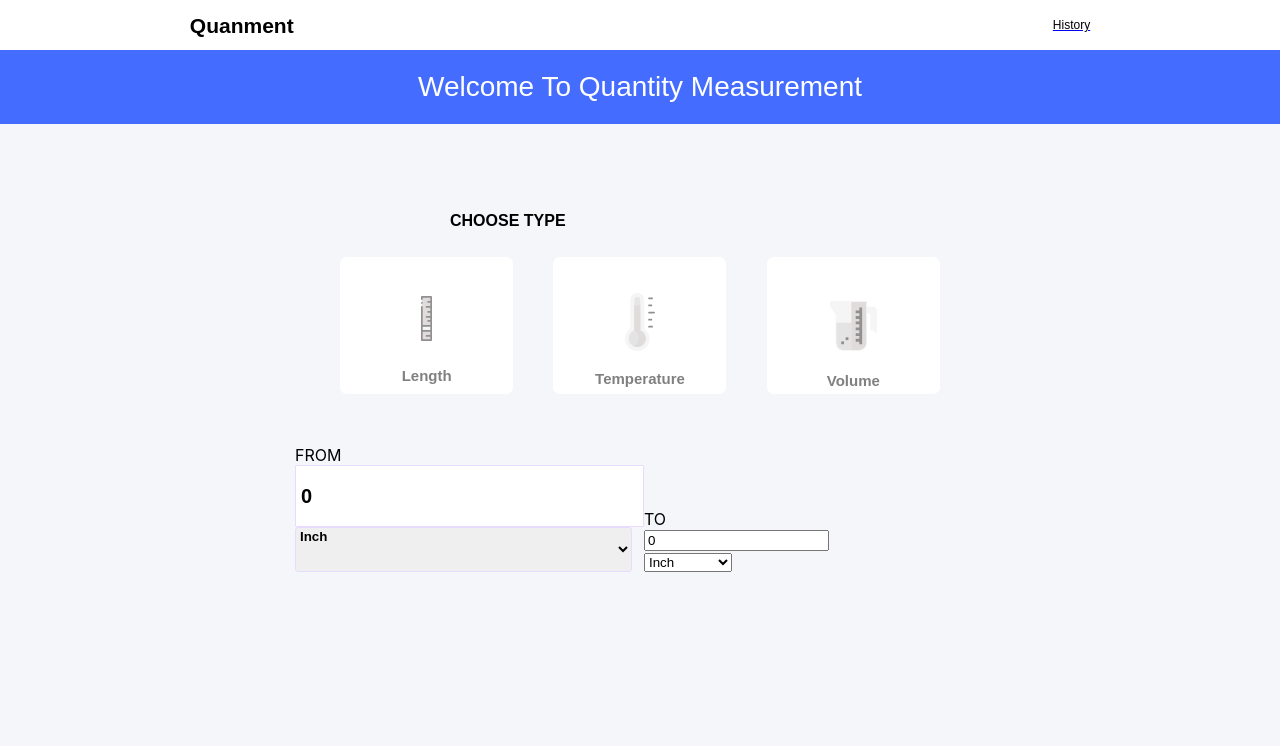
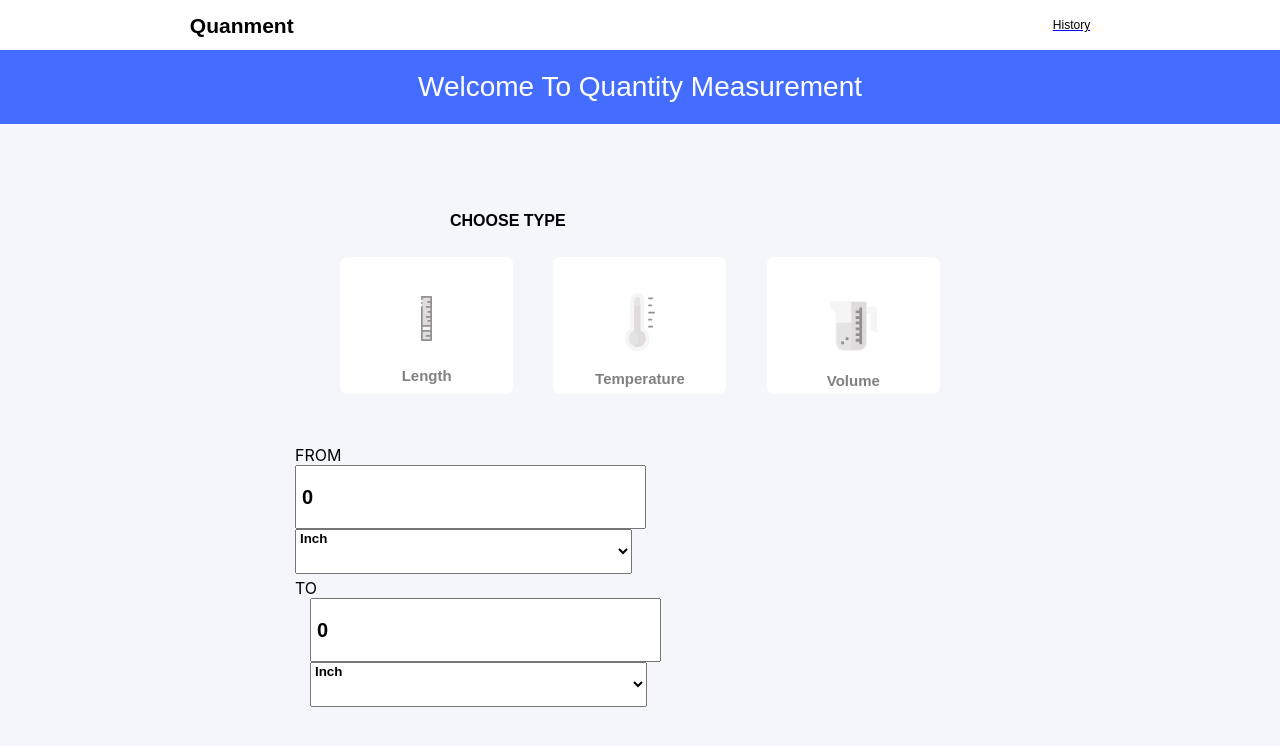
Before and after one commit to ruchika6698/QuantityMeasurement-Frontend, a React (Create React App) app: page / in a window 1280 px wide. Shown: the top 746 px of the page. Built offline with nearby package versions, Linux system fonts and the light colour scheme.

Commit message:
Refactor:select and input css properties in optiontype

```diff
--- a/src/CSS/TopBar.css
+++ b/src/CSS/TopBar.css
@@ -127,7 +127,7 @@
     border-radius: 7px;
     opacity: 1;
 }
-.image1:hover{
+.image1:hover,.image1:active{
     display:block;
     border-color:#0EC098;
     border-width:2px;
@@ -136,7 +136,7 @@
     color:#0EC098;
     text-align:bottom;
 }
-.image2:hover{
+.image2:hover,.image2:active{
     display:block;
     border-color:#FD5160;
     border-width:2px;
@@ -144,7 +144,7 @@
     background-color:#FFEEF0;
     color:#FD5160;
 }
-.image3:hover{
+.image3:hover,.image3:active{
     display:block;
     border-color:#7224FF;
     border-width:2px;
@@ -159,10 +159,6 @@
     background-color:#EDFDF9;
     color:#0EC098;
     text-align:bottom;
-    /* background-position:center;
-    background-image: url("C:/Users/boss/quantitymeasurement/src/Assets/scale.svg");
-    background-repeat: no-repeat;
-    display: inline-block; */
 }
 .temperature:hover,.temperature:active{
    border-color:#FD5160;
--- a/src/CSS/optiontype.css
+++ b/src/CSS/optiontype.css
@@ -21,8 +21,7 @@
     align-items:center;
     Justify-content: center;
     display: inline-block;
-    border: 1px solid #E7DCFE;
-    border-radius: 1px;
+    outline:none;
     padding: 5px;
     font-weight: bold;
     text-align: left;
@@ -32,7 +31,7 @@
     opacity: 1;
     width: 337px;
 }
-.input1{
+.output{
     top: 427px;
     left: 711px;
     height: 50px;
@@ -43,8 +42,6 @@
     align-items:center;
     Justify-content: center;
     display: inline-block;
-    border: 1px solid #E7DCFE;
-    border-radius: 1px;
     text-align: left;
     font-weight: bold;
     font-size: 20px;
@@ -53,21 +50,20 @@
     letter-spacing: 0px;
     color: #000000;
     opacity: 1;
+    outline:none;
     width: 337px;
 }
-.select1{
+.outputselect{
     top: 486px;
     left: 717px;
     width: 337px;
     height: 45px;
     font-weight: bold;
-    border: 1px solid #E7DCFE;
-    border-radius: 3px;
-    opacity: 1;
     margin-left: 15px;
     display:flex;
     flex-direction:column;
     align-items:center;
+    outline:none;
     Justify-content: center;
 
 }
@@ -77,12 +73,9 @@
     width: 337px;
     height: 45px;
     font-weight: bold;
-    /* margin: 5px; */
-    border: 1px solid #E7DCFE;
-    border-radius: 3px;
-    opacity: 1;
     display:flex;
     flex-direction:column;
+    outline:none;
     align-items:center;
     Justify-content: center;
 
```
